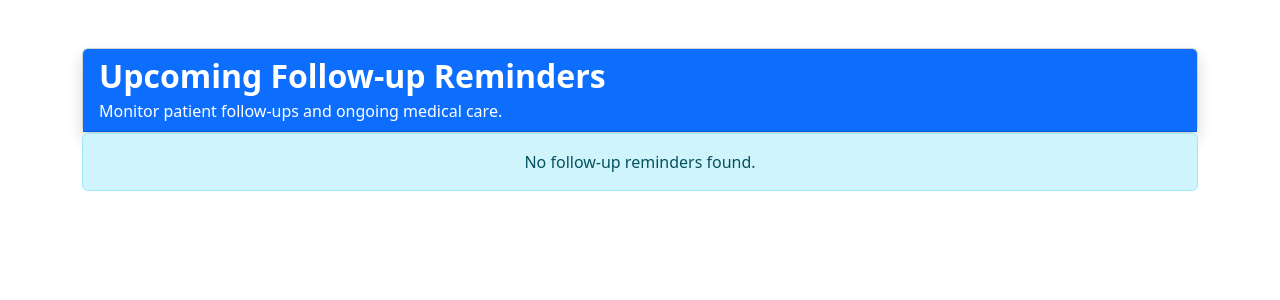
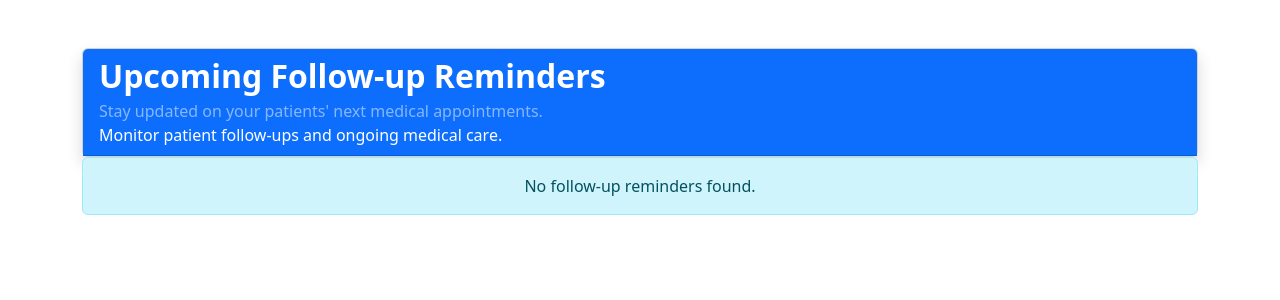
Before and after one commit to harinisharma-t/MediFlow, a Flask app: page /followups in a window 1280 px wide. Shown: the top 300 px of the page. Run offline with Flask 3, Linux system fonts and the light colour scheme; data that the repository does not hold is empty.

Commit message:
Day 27: Improved follow-up reminders description

```diff
--- a/templates/followups.html
+++ b/templates/followups.html
@@ -20,6 +20,10 @@
         <div class="card-header bg-primary text-white">
 
     <h2 class="mb-1 fw-bold">Upcoming Follow-up Reminders</h2>
+
+<p class="text-white-50 mb-0">
+    Stay updated on your patients' next medical appointments.
+</p>
 
     <p class="mb-0">
         Monitor patient follow-ups and ongoing medical care.
```
